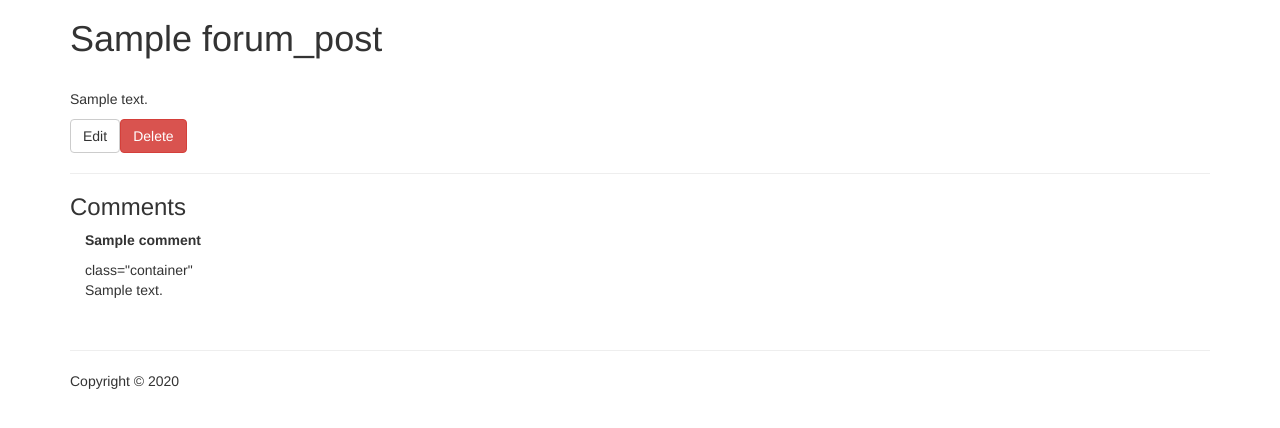
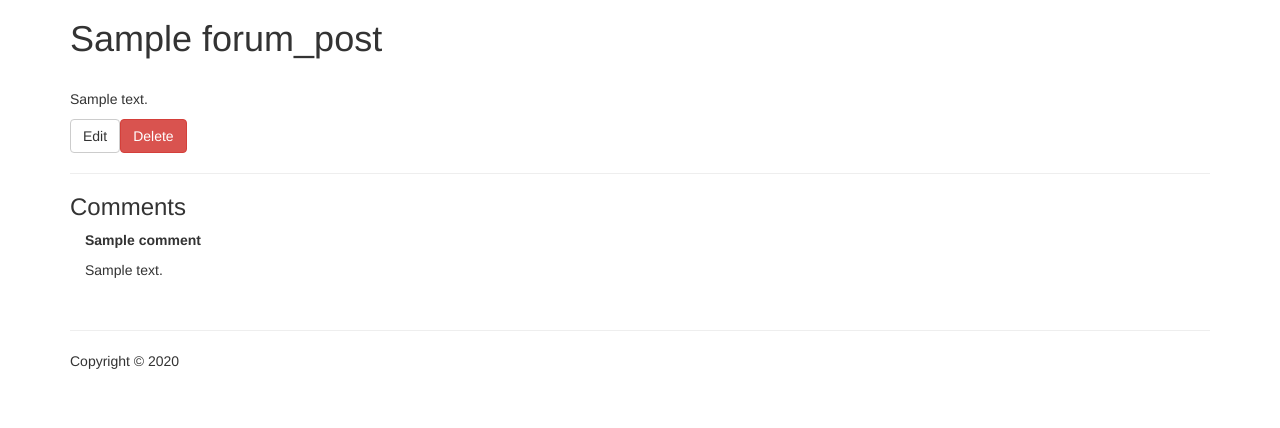
Before and after one commit to nhash46/info30005-w2, a Node server app: page /forum-posts/600000000000000000000001 in a window 1280 px wide. Shown: the part 73-501 px from the top of the page. Run offline with Node 20, Linux system fonts and the light colour scheme; tables that the repository leaves empty hold one stand-in row (values such as "Sample post"); some libraries are stand-ins or nearby versions.

Commit message:
Update view_forum.pug

```diff
--- a/views/view_forum.pug
+++ b/views/view_forum.pug
@@ -13,5 +13,5 @@ block content
             .container
             p.
                 #[strong #{c.title}] #[br]
-                #[div class="container"]
+                #[.container]
                     #{c.content}
```
